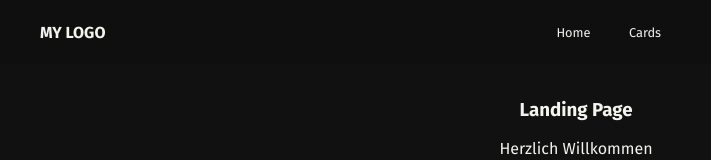
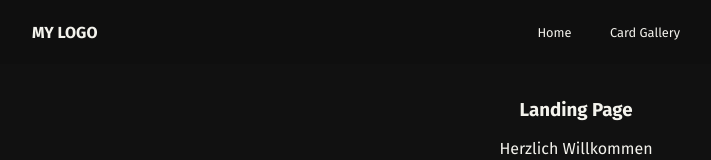
Before and after one commit to V-Shake/svelte-animal-website, a Svelte app: page / in a window 1280 px wide. Shown: the top 160 px of the page, without its empty margins (64-775 px from the left). Built offline with nearby package versions, Linux system fonts and the light colour scheme.

Commit message:
add active link highlighting to Navbar and update route tracking

```diff
--- a/package.json
+++ b/package.json
@@ -14,6 +14,7 @@
     "vite": "^6.0.5"
   },
   "dependencies": {
+    "@sveltejs/kit": "^2.15.1",
     "@tabler/icons-svelte": "^3.26.0",
     "fullpage.js": "^4.0.31",
     "svelte-spa-router": "^4.0.1"
--- a/src/components/Navbar.svelte
+++ b/src/components/Navbar.svelte
@@ -8,10 +8,22 @@
         isScrolled = window.scrollY > 0; // Tracks scroll position
     };
 
+    // Variable to track the current active route
+    let currentRoute = window.location.hash;
+
+    // Watch for changes in URL
+    const updateActiveRoute = () => {
+        currentRoute = window.location.hash;
+    };
+
     onMount(() => {
         window.addEventListener("scroll", handleScroll);
+        window.addEventListener("hashchange", updateActiveRoute);
+
+        // Clean up event listeners on component unmount
         return () => {
             window.removeEventListener("scroll", handleScroll);
+            window.removeEventListener("hashchange", updateActiveRoute);
         };
     });
 </script>
@@ -19,8 +31,16 @@
 <nav class={isScrolled ? "scrolled" : ""}>
     <div id="logo" class="font-white">My Logo</div>
     <ul>
-        <li><a href="/" class="font-white">Home</a></li>
-        <li><a href="#/cards" class="font-white">Cards</a></li>
+        <li>
+            <a href="#/" class="font-white" class:active-link={currentRoute === '#/'}>
+                Home
+            </a>
+        </li>
+        <li>
+            <a href="#/cards" class="font-white" class:active-link={currentRoute === '#/cards'}>
+                Card Gallery
+            </a>
+        </li>
     </ul>
 </nav>
 
@@ -34,7 +54,7 @@
         position: fixed;
         top: 0;
         z-index: 1000;
-      padding: 0.6rem 6.5rem;
+        padding: 0.6rem 6rem;
         transition: background-color 0.3s ease;
         height: 4em; /* Set height for the navbar */
     }
@@ -65,6 +85,7 @@
     nav ul li a {
         text-decoration: none;
         color: var(--card-background-color);
+        position: relative;
     }
 
     .font-white {
@@ -78,8 +99,24 @@
         border: 1px solid rgba(27, 27, 27, 0.52);
     }
 
-    .active-link {
-        text-decoration: underline;
-        text-underline-offset: 0.5em;
+    .active-link::after {
+        content: "";
+        position: absolute;
+        bottom: -0.4em; /* Adjust as needed */
+        right: 0; /* Start from the right */
+        width: 66%; /* Two-thirds of the word length */
+        height: 2px; /* Adjust thickness as needed */
+        background-color: var(--website-green-color);
+        transform: translateX(-20%); /* Shift to the left */
+        animation: underline 0.5s ease forwards;
+    }
+
+    @keyframes underline {
+        from {
+            width: 0;
+        }
+        to {
+            width: 66%; /* Two-thirds of the word length */
+        }
     }
 </style>
```
Also changed, not shown: 1 other file (tests, documents, lock files or other folders). Lines whose indentation alone changed are shown as unchanged.
